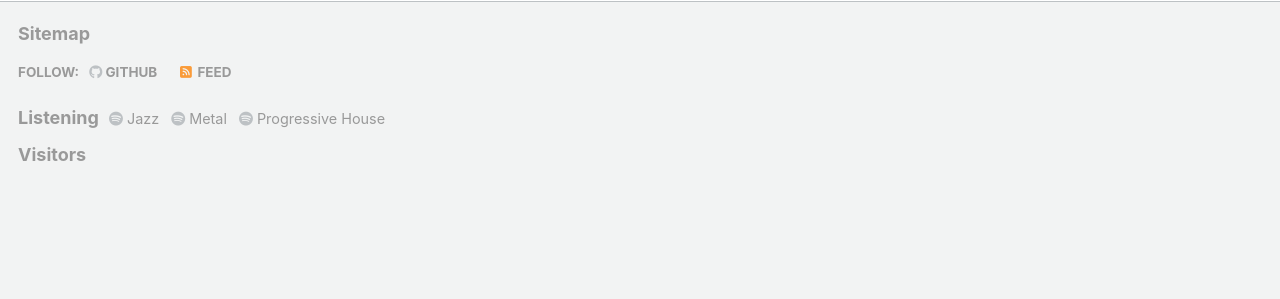
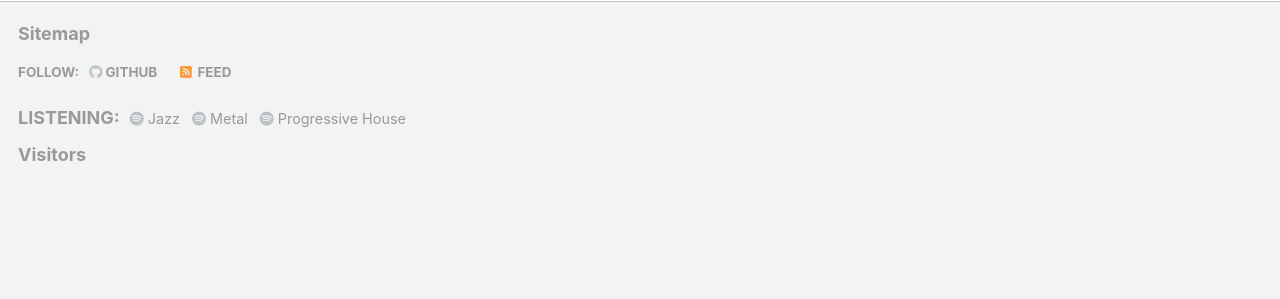
Before and after one commit to huguryildiz/huguryildiz.github.io, a Jekyll site: the page built from index.md, in a window 1280 px wide and 900 px high, scrolled down 1897 px. Shown: the part 547-846 px from the top of the window. Built offline with Jekyll 4.4.1, drawn with Linux system fonts in a browser that asks for light colours; some web fonts are replaced; a script bundle is joined from its source files by our own code; library files that are not in the unit come from our copies; a style sheet for code colours, icons or effects is not loaded.

Commit message:
Update footer.html

```diff
--- a/_includes/footer.html
+++ b/_includes/footer.html
@@ -35,7 +35,7 @@
 
     <!-- Listening -->
     <div style="display: flex; align-items: baseline; gap: 10px; flex-wrap: wrap;">
-      <strong><span style="color: #999;">Listening</span></strong>
+      <strong><span style="color: #999;">LISTENING:</span></strong>
       <div style="display: flex; gap: 12px; flex-wrap: wrap; font-size: 0.8em;">
         <a href="https://open.spotify.com/playlist/0rGMcXyrxCuw5GGxl9WwXX"
            style="color: #999; text-decoration: none;" target="_blank">
```
